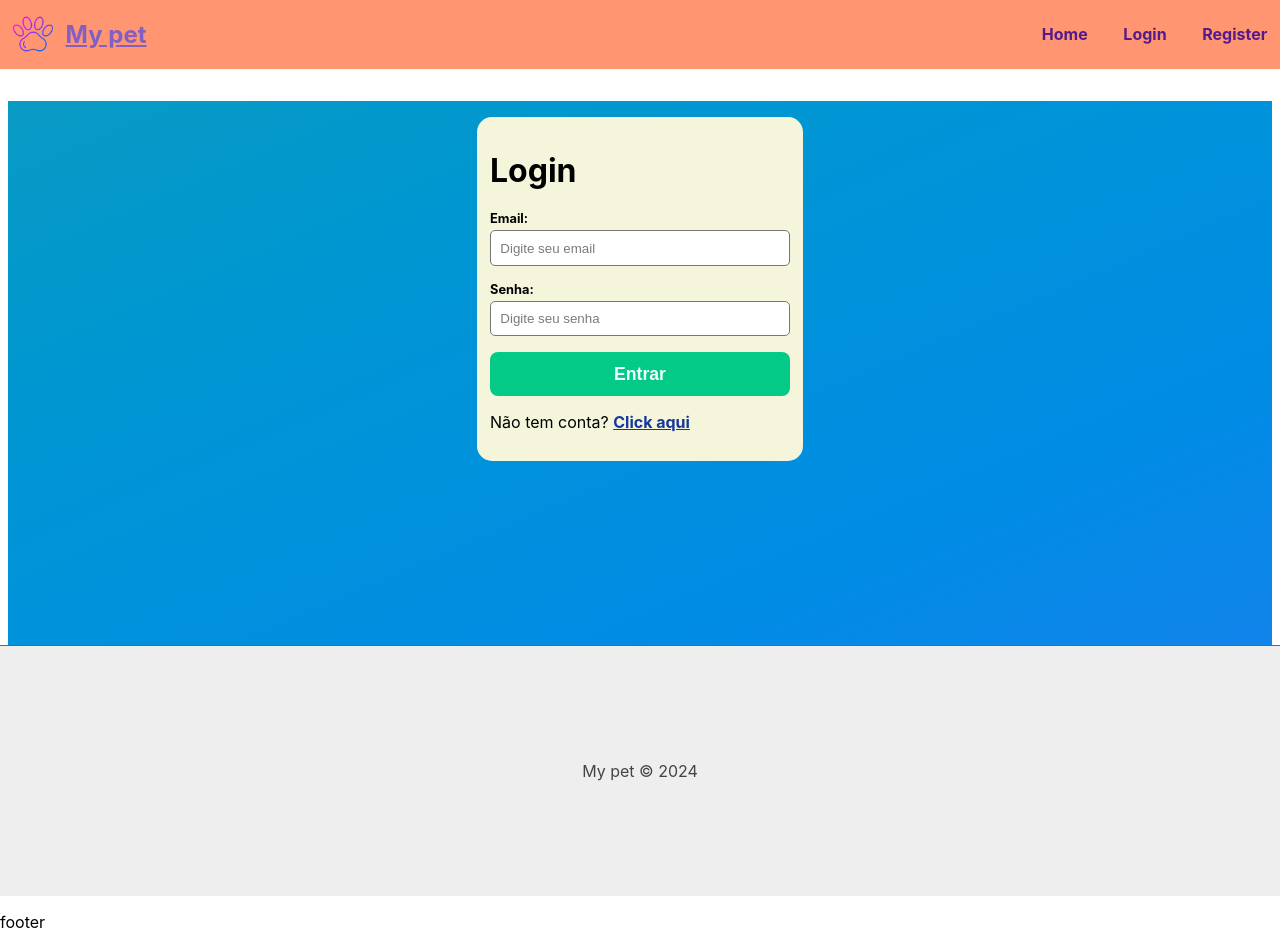
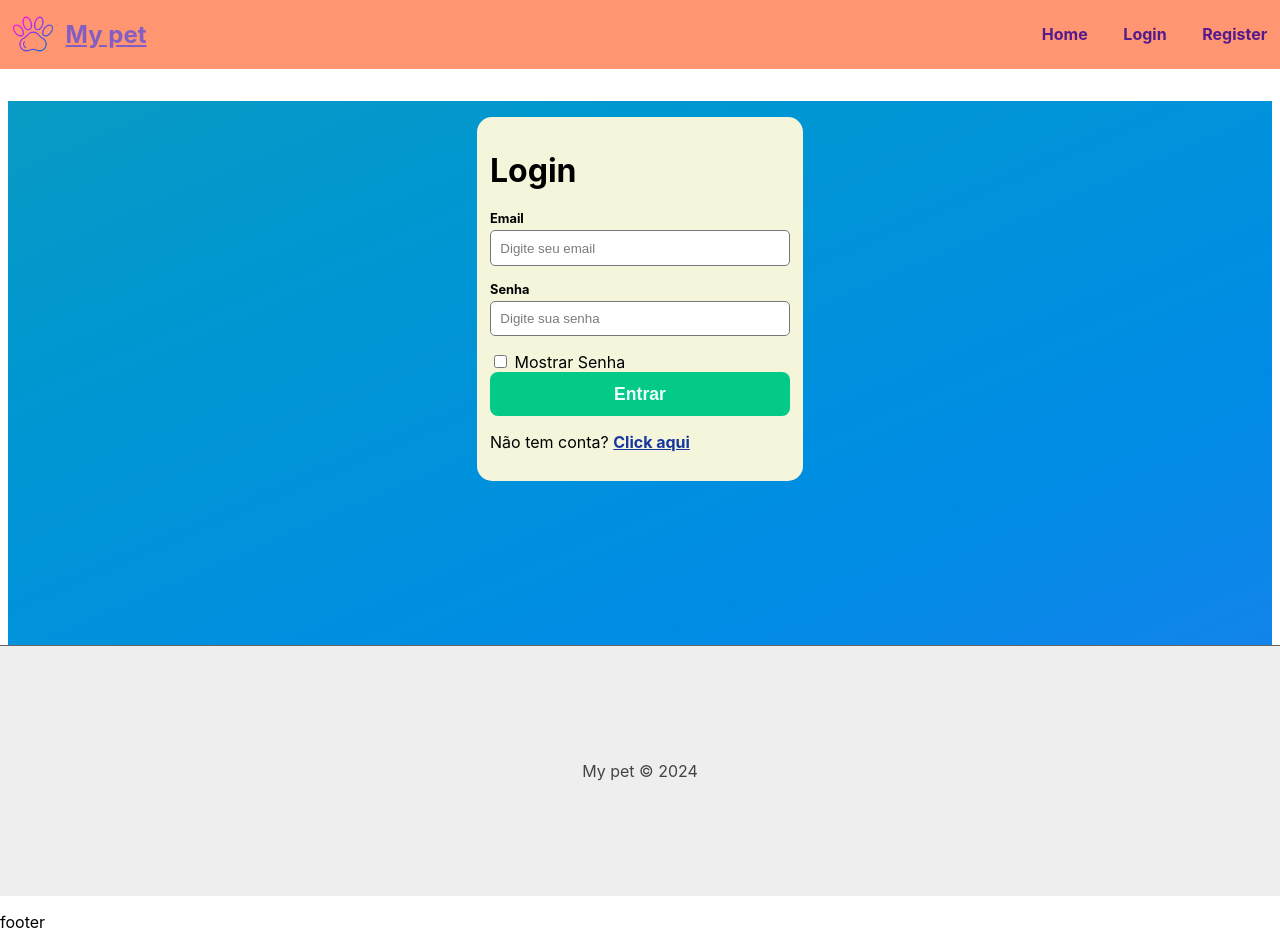
Before and after one commit to WendelEfraim/Pet, a React (Vite) app in the folder frontend/: page /login in a window 1280 px wide. Built offline with nearby package versions, Linux system fonts and the light colour scheme.

Commit message:
add Profile e inserindo um chackbox

```diff
--- a/frontend/src/App.jsx
+++ b/frontend/src/App.jsx
@@ -8,6 +8,7 @@ import Navbar from './components/Navbar'
 import Container from './components/Container'
 import Footer from './components/Footer'
 import Message from './components/Message'
+
 
 //Context
 import { UserProvider } from './context/UserContext'
--- a/frontend/src/components/Navbar.jsx
+++ b/frontend/src/components/Navbar.jsx
@@ -19,6 +19,7 @@ import  {Context}  from "../context/UserContext"
             <Link className ={styles.link} to="/">Home</Link>
             {authenticated ? (
                 <>
+                <li><Link className={styles.link} to = "user/profile">Perfil</Link></li>
                 <li className={styles.link} onClick={logout}>Sair</li>
                 </>
             ) : (
--- a/frontend/src/components/form/Input.jsx
+++ b/frontend/src/components/form/Input.jsx
@@ -11,7 +11,7 @@ function Input ({
     }){
         return(
             <div className={style.form_control}>
-                <label htmlFor={name}>{text}:</label>
+                <label htmlFor={name}>{text}</label>
                 <input type={type}
                 name={name}
                 id={name}
@@ -20,6 +20,7 @@ function Input ({
                 value={value}
                 {...(multiple ? {multiple}:'')}/>
             </div>
+
         )
     }
 
--- /dev/null
+++ b/frontend/src/pages/User/Profile.jsx
@@ -0,0 +1,8 @@
+const Profile = () =>{
+    return(
+        <div>
+            <h1>Pagina Profile</h1>
+        </div>
+    )
+}
+export default Profile
--- a/frontend/src/routes/ContactSuport.jsx
+++ /dev/null
@@ -1,9 +0,0 @@
-const ContactTutor = () =>{
-    return(
-        <div>
-            Suporte
-        </div>
-    )
-}
-
-export default ContactTutor
--- a/frontend/src/routes/login.jsx
+++ b/frontend/src/routes/login.jsx
@@ -1,21 +1,16 @@
 import Input from "../components/form/Input"
-
 import {useContext, useState} from 'react'
-
 import {Link} from 'react-router-dom'
-
 import style from "../components/form/form.module.css"
-
 import { Context } from '../context/UserContext'
 
-
-const Login = () =>{
-
+const Login = () => {
     const [user, setUser] = useState({})
+    const [showPassword, setShowPassword] = useState(false)
     const {login} = useContext(Context)
 
     function handleChange(e) {
-        setUser({ ...user, [e.target.name]:e.target.value})
+        setUser({ ...user, [e.target.name]: e.target.value })
     }
 
     function handleSubmit(e) {
@@ -23,9 +18,14 @@ const Login = () =>{
         login(user)
     }
 
-    return(
+    function handleCheckboxChange() {
+        setShowPassword(!showPassword)
+    }
+
+    return (
         <div className={style.form_container}>
             <h1>Login</h1>
+
             <form onSubmit={handleSubmit}>
                 <Input
                     text="Email"
@@ -36,17 +36,24 @@ const Login = () =>{
                 />
                 <Input
                     text="Senha"
-                type="password"
+                    type={showPassword ? "text" : "password"}
                     name="password"
-                placeholder="Digite seu senha"
+                    placeholder="Digite sua senha"
                     handleOnChange={handleChange}
                 />
+                <input
+                    id="showPassword"
+                    type="checkbox"
+                    onChange={handleCheckboxChange}
+                /> Mostrar Senha
                 <input type="submit" value="Entrar" />
             </form>
+
             <p>
                 Não tem conta? <Link to="/register">Click aqui</Link>
             </p>
         </div>
     )
 }
+
 export default Login
```
Also changed, not shown: frontend/src/main.jsx (+5 -7 lines), frontend/src/pages/User/Profile.module.css (added). Lines whose indentation alone changed are shown as unchanged.
